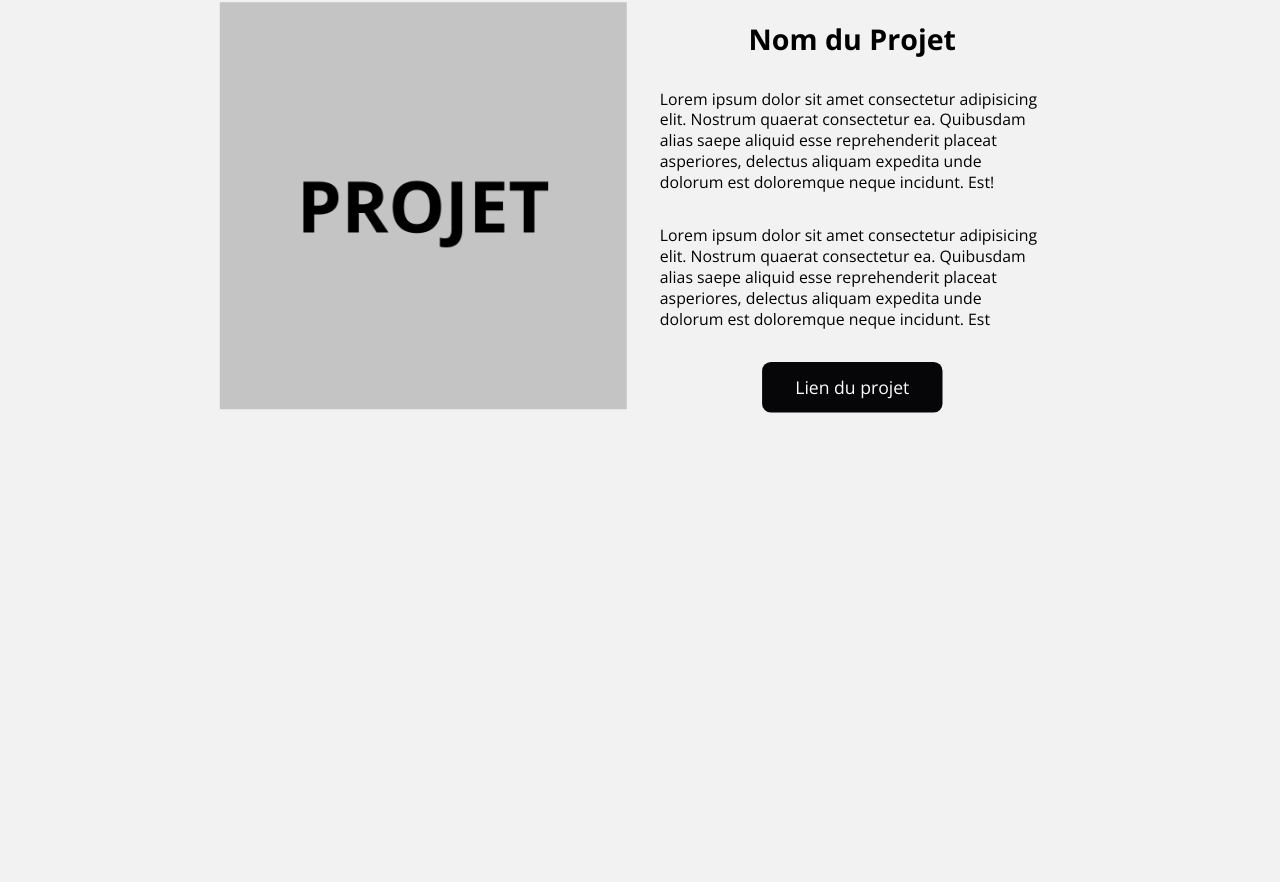
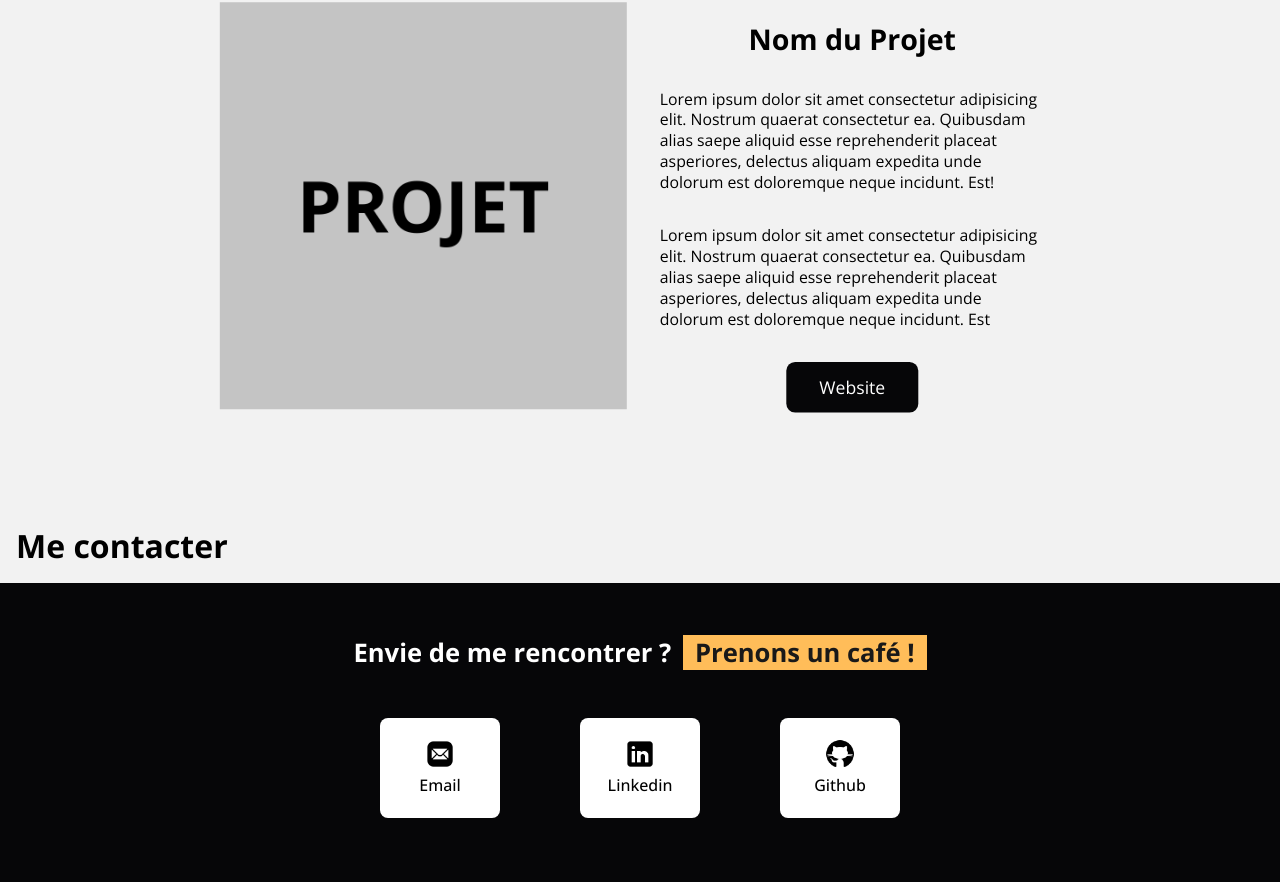
Before and after one commit to Yllustran/Personnal-Portfolio, a plain HTML site: page index.html in a window 1280 px wide. Shown: the part 2260-3142 px from the top of the page. Before the commit the page ends 2784 px from the top, so only its background shows below. Drawn offline with nearby package versions, Linux system fonts and the light colour scheme; a web font is replaced by a local one.

Commit message:
- Ajout contact section

```diff
--- /dev/null
+++ b/component/contact.css
@@ -0,0 +1,104 @@
+
+/* Small Screen */
+
+@media (min-width: 100px) {
+    .container_contact {
+        width: 100%;
+        display: flex;
+        flex-flow: column;
+        align-items: center;
+        text-align: center;
+        background-color: #060608;
+        color: #fff;
+        gap: 1em;
+        padding-bottom: 2em;
+    }
+
+    .h3_contact {
+        margin-top: 2em;
+    }
+
+    .p_contact {
+        width: 350px;
+        font-size: 0.9em;
+        font-weight: 300;
+    }
+
+    .cards_contact_container {
+        width: 100%;
+        display: flex;
+        justify-content: center;
+        gap: 5em
+    }
+
+    .cards_contact {
+        margin-top: 2em;
+        width: 120px;
+        height: 100px;
+        border-radius: 8px;
+        padding-bottom: 0.5em;
+        background: white;
+        display: flex;
+        flex-direction: column;
+        justify-content: center;
+        align-items: center;
+        transition: all 0.3s ease;
+    }
+
+    .cards_contact:hover {
+        transform: scale(1.1);
+        background-color: #FFBD59;
+    }
+
+    .cards_contact img {
+        margin-top: 0.5em;
+        width: 30px;
+    }
+
+    .cards_contact p {
+        color: black;
+        font-weight: 450;
+    }
+
+    .cards_contact a {
+        text-decoration: none;
+        font-weight: 500;
+        transition: 0.3s;
+        margin-top: 5px;
+        color: black
+    }
+
+    .coffee {
+        padding: 0 12px;
+        background-color: #FFBD59;
+        color: #191919 ;
+        margin-left: 5px;
+    }
+}
+
+  /* Medium Screen */
+
+@media (min-width: 640px) {
+
+    .h3_contact {
+        margin-top: 2em;
+        font-size: 1.6em;
+    }
+
+    .p_contact {
+        width: 400px;
+        font-size: 0.9em;
+        }
+}
+
+/* Large Sreen */
+@media (min-width: 1024px) {
+
+    .container_contact{
+        padding-bottom: 4em;
+    }
+    .p_contact {
+        width: 600px;
+        font-size: 1em;
+    }
+}
--- a/index.html
+++ b/index.html
@@ -9,6 +9,7 @@
         <link href="component/hero.css" rel="stylesheet">
         <link href="component/about.css" rel="stylesheet">
         <link href="component/projet.css" rel="stylesheet">
+        <link href="component/contact.css" rel="stylesheet">
         <meta name="viewport" content="width=device-width, initial-scale=1">
         <!-- import font :  Sofia Sans -->
         <link rel="preconnect" href="https://fonts.googleapis.com">
@@ -106,6 +107,7 @@
                 <a href="#" class="black_btn"> Lien du projet </a>
             </div>
         </div>
+
         <div class="container_projet projet3">
             <div class="container_left_projet">
                 <img src="img/projetsquare.png" class="img_projet">
@@ -116,8 +118,26 @@
                 </p>
                 <p class="p_projet"> Lorem ipsum dolor sit amet consectetur adipisicing elit. Nostrum quaerat consectetur ea. Quibusdam alias saepe aliquid esse reprehenderit placeat asperiores, delectus aliquam expedita unde dolorum est doloremque neque incidunt. Est
                 </p>
-                <a href="#" class="black_btn"> Lien du projet </a>
+                <a href="#" class="black_btn"> Website </a>
             </div>
+        </div>
+        <!-- BLOC contact -->
+        <h2 class="h2_section"> Me contacter </h2>
+        <div class="container_contact">
+            <h3 class="h3_contact"> Envie de me rencontrer ? <span class="coffee"> Prenons un café ! </span> </h3>
+            <div class="cards_contact_container">
+                <div class="cards_contact">
+                    <img src="/img/icon_mail.png">
+                    <a href="#" class="cards_link"> Email </a>
+                </div>
+                <div class="cards_contact">
+                    <img src="/img/icon_linkedin.png">
+                    <a href="#" class="cards_link"> Linkedin</a>
+                </div>
+                <div class="cards_contact">
+                    <img src="/img/icon_github.png">
+                    <a href="#" class="cards_link"> Github</a>
+                </div>
         </div>
         <script src="menu_burger.js"></script>
     </body>
```
Also changed, not shown: img/icon_mail.png (added).
